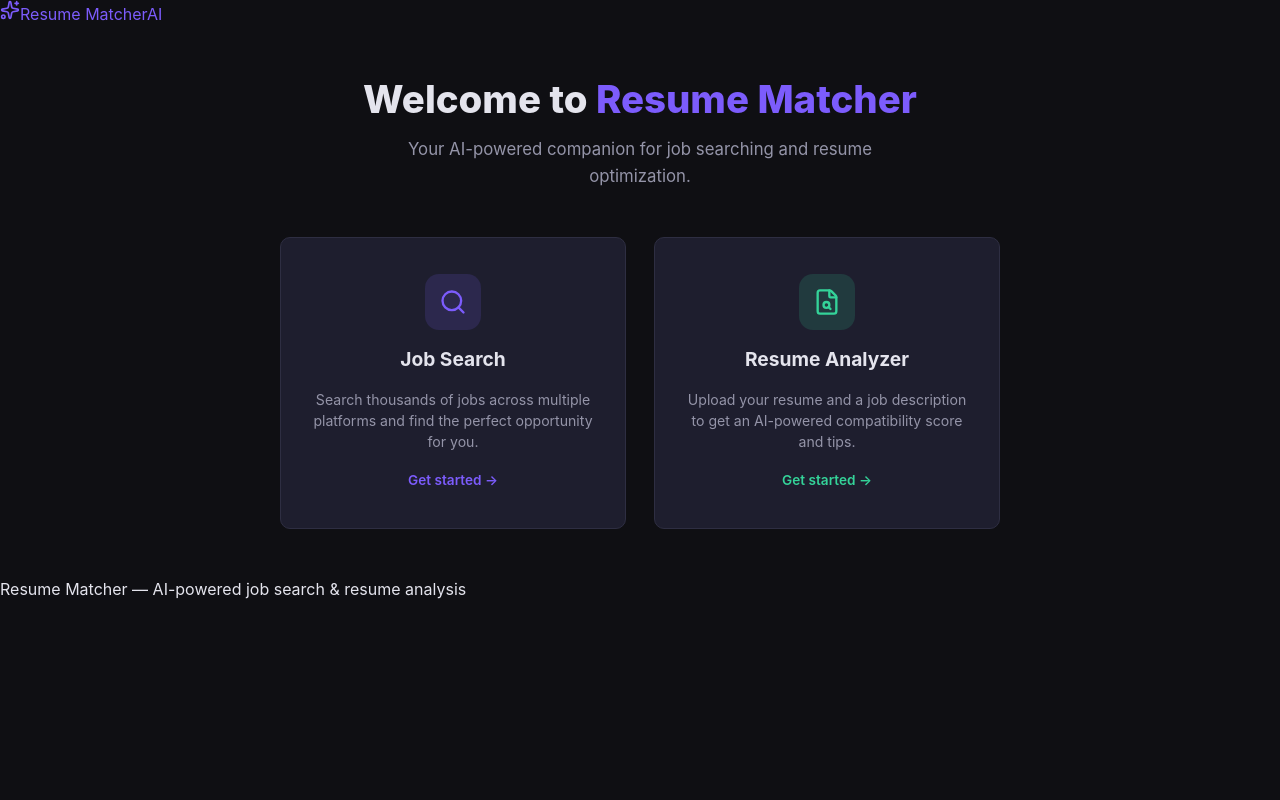
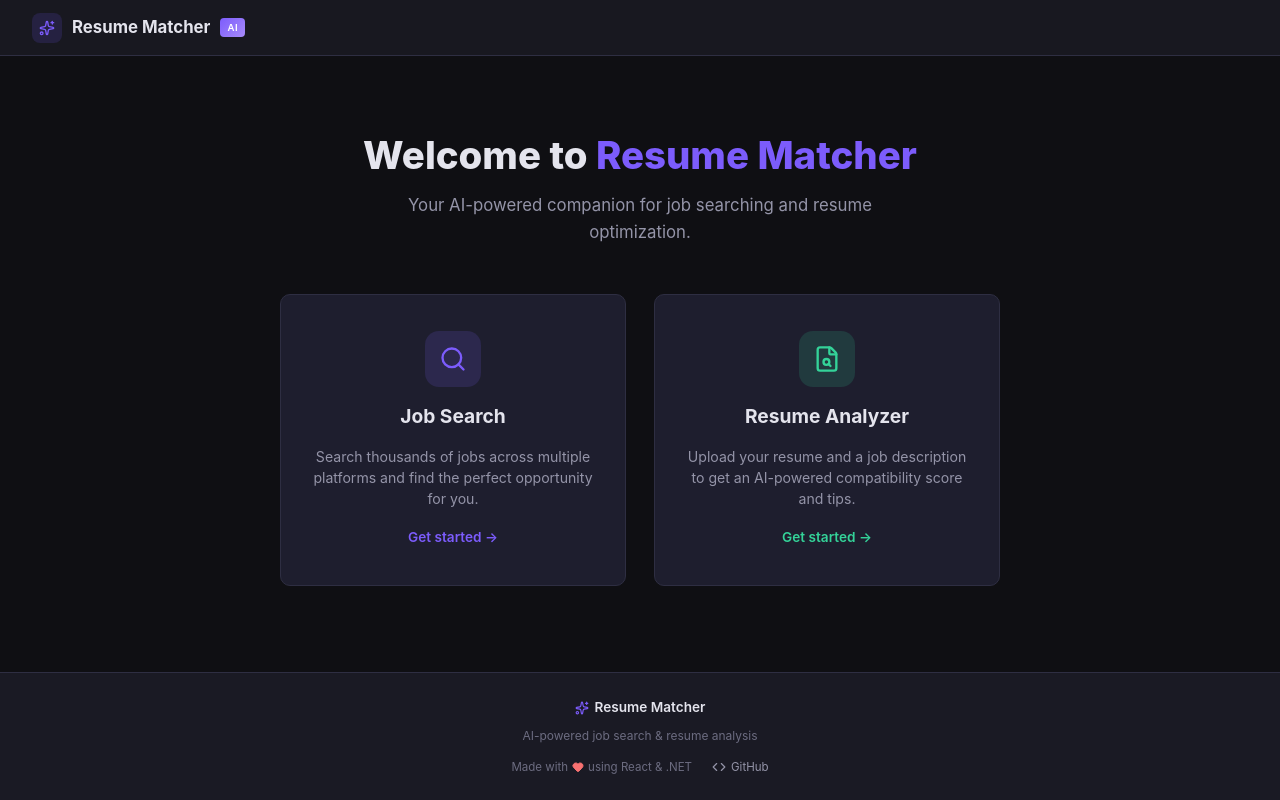
Before and after one commit to IgorGarciaCosta/Resume-Matcher-Job-Search-Platform, a React (Vite) app in the folder client/: page / in a window 1280 px wide. Built offline with nearby package versions, Linux system fonts and the light colour scheme.

Commit message:
import app.cs in layout.tsx

```diff
--- a/client/src/App.css
+++ b/client/src/App.css
@@ -4,12 +4,20 @@
   flex-direction: column;
 }
 
+/* ===== Navbar ===== */
+
 .navbar {
+  position: sticky;
+  top: 0;
+  z-index: 50;
   display: flex;
   align-items: center;
   justify-content: space-between;
-  padding: 16px 32px;
-  background: var(--bg-secondary);
+  padding: 0 32px;
+  height: 56px;
+  background: rgba(26, 26, 36, 0.85);
+  backdrop-filter: blur(12px);
+  -webkit-backdrop-filter: blur(12px);
   border-bottom: 1px solid var(--border);
 }
 
@@ -17,24 +25,40 @@
   display: flex;
   align-items: center;
   gap: 10px;
-  font-size: 1.1rem;
+  font-size: 1.05rem;
   font-weight: 700;
   color: var(--text-primary);
   text-decoration: none;
+  transition: opacity 0.15s;
 }
 
-.logoIcon {
+.logo:hover {
+  opacity: 0.85;
+}
+
+.logoIconWrapper {
+  display: flex;
+  align-items: center;
+  justify-content: center;
+  width: 30px;
+  height: 30px;
+  border-radius: 8px;
+  background: var(--accent-muted);
   color: var(--accent);
 }
 
 .navTag {
-  font-size: 0.65rem;
-  background: var(--accent-muted);
-  color: var(--accent);
-  padding: 2px 8px;
+  font-size: 0.6rem;
+  background: linear-gradient(135deg, var(--accent), #a78bfa);
+  color: #fff;
+  padding: 2px 7px;
   border-radius: 4px;
-  font-weight: 500;
+  font-weight: 600;
+  letter-spacing: 0.5px;
+  text-transform: uppercase;
 }
+
+/* ===== Main ===== */
 
 .main {
   flex: 1;
@@ -50,10 +74,71 @@
   }
 }
 
+/* ===== Footer ===== */
+
 .footer {
-  text-align: center;
-  padding: 16px;
+  margin-top: auto;
+  border-top: 1px solid var(--border);
+  background: var(--bg-secondary);
+}
+
+.footerContent {
+  display: flex;
+  flex-direction: column;
+  align-items: center;
+  gap: 8px;
+  max-width: 1400px;
+  margin: 0 auto;
+  padding: 24px 32px;
+}
+
+.footerBrand {
+  display: flex;
+  align-items: center;
+  gap: 6px;
+  font-size: 0.85rem;
+  font-weight: 600;
+  color: var(--text-primary);
+}
+
+.footerIcon {
+  color: var(--accent);
+}
+
+.footerText {
   font-size: 0.75rem;
   color: var(--text-muted);
-  border-top: 1px solid var(--border);
 }
+
+.footerBottom {
+  display: flex;
+  align-items: center;
+  gap: 20px;
+  margin-top: 4px;
+  font-size: 0.72rem;
+  color: var(--text-muted);
+}
+
+.footerMade {
+  display: flex;
+  align-items: center;
+  gap: 4px;
+}
+
+.footerHeart {
+  color: var(--danger);
+  fill: var(--danger);
+}
+
+.footerLink {
+  display: flex;
+  align-items: center;
+  gap: 5px;
+  color: var(--text-secondary);
+  text-decoration: none;
+  transition: color 0.15s;
+}
+
+.footerLink:hover {
+  color: var(--text-primary);
+}
--- a/client/src/components/Layout.tsx
+++ b/client/src/components/Layout.tsx
@@ -1,6 +1,7 @@
 import { Outlet, Link, useLocation } from "react-router-dom";
-import { Sparkles } from "lucide-react";
+import { Sparkles, Code, Heart } from "lucide-react";
 import { AnimatePresence, motion } from "framer-motion";
+import "../App.css";
 
 export default function Layout() {
   const location = useLocation();
@@ -9,7 +10,9 @@ export default function Layout() {
     <div className="app">
       <nav className="navbar">
         <Link to="/" className="logo">
-          <Sparkles size={20} className="logoIcon" />
+          <div className="logoIconWrapper">
+            <Sparkles size={16} />
+          </div>
           Resume Matcher
           <span className="navTag">AI</span>
         </Link>
@@ -31,7 +34,30 @@ export default function Layout() {
       </main>
 
       <footer className="footer">
-        Resume Matcher &mdash; AI-powered job search &amp; resume analysis
+        <div className="footerContent">
+          <div className="footerBrand">
+            <Sparkles size={14} className="footerIcon" />
+            <span>Resume Matcher</span>
+          </div>
+          <p className="footerText">
+            AI-powered job search &amp; resume analysis
+          </p>
+          <div className="footerBottom">
+            <span className="footerMade">
+              Made with <Heart size={12} className="footerHeart" /> using React
+              &amp; .NET
+            </span>
+            <a
+              href="https://github.com"
+              target="_blank"
+              rel="noopener noreferrer"
+              className="footerLink"
+            >
+              <Code size={14} />
+              GitHub
+            </a>
+          </div>
+        </div>
       </footer>
     </div>
   );
```
